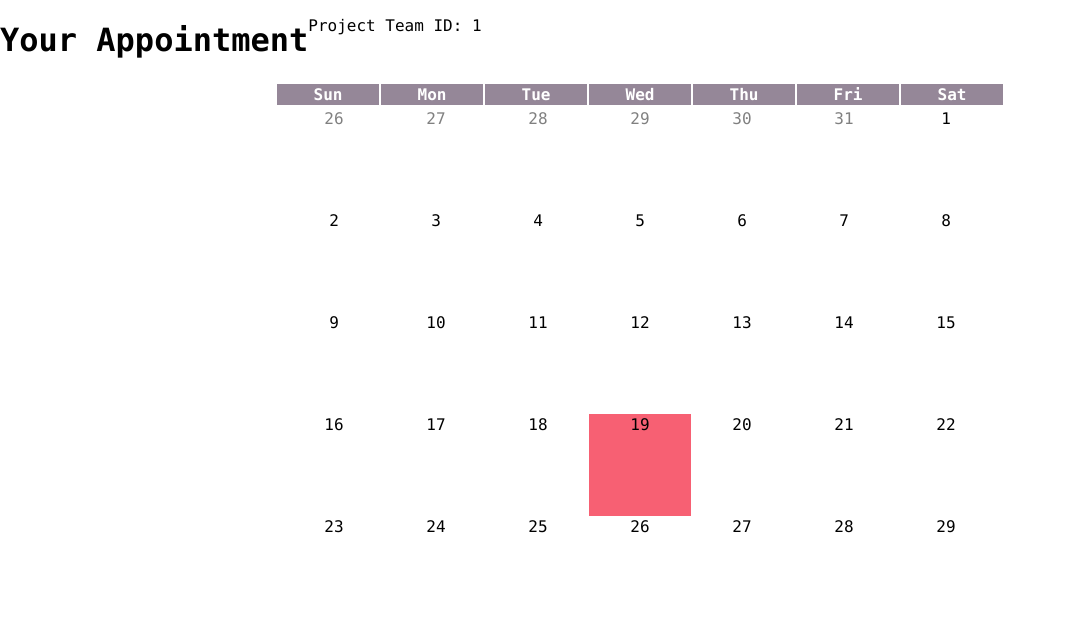
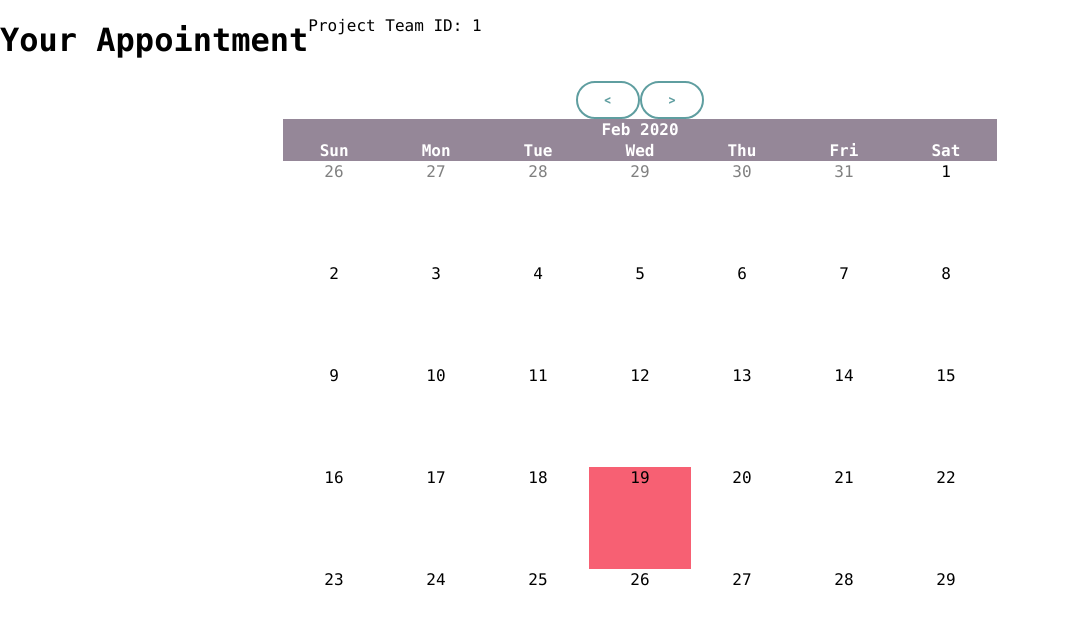
Before and after one commit to nataliamoran/u-team-up, a React (Create React App) app in the folder u_team_up_app/: page /team/appointment in a window 1280 px wide. Shown: the top 624 px of the page, without its empty margins (0-1066 px from the left). Built offline with nearby package versions, Linux system fonts and the light colour scheme.

Commit message:
Implement swtiching months in calendar

```diff
--- a/u_team_up_app/src/react-components/Calendar/index.js
+++ b/u_team_up_app/src/react-components/Calendar/index.js
@@ -1,8 +1,12 @@
 import React from 'react';
+import Button from '@material-ui/core/Button';
 
 import './styles.css';
 
 const debug = console.log;
+
+const monthNames = ['Jan', 'Feb', 'Mar', 'Apr', 'May', 'Jun',
+                    'Jul', 'Aug', 'Sep', 'Oct', 'Nov', 'Dec'];
 
 class Calendar extends React.Component {
     constructor(props) {
@@ -19,6 +23,16 @@ class Calendar extends React.Component {
             today: new Date(now.getFullYear(), now.getMonth(), now.getDate(), 2),
             displayDate,
         };
+
+        this.changeMonth = this.changeMonth.bind(this);
+    }
+
+    changeMonth(diff) {
+        const { displayDate } = this.state;
+
+        displayDate.setMonth(displayDate.getMonth() + diff);
+
+        this.setState({ displayDate });
     }
 
     render() {
@@ -55,12 +69,28 @@ class Calendar extends React.Component {
 
         return (
             <div className='calendar'>
+                <div className='calendar__button_container'>
+                    <Button className='calendar__button_left'
+                            variant='outlined'
+                            color='primary'
+                            onClick={ () => this.changeMonth(-1) }> {'<'} </Button>
+                    <Button className='calendar__button_right'
+                            variant='outlined'
+                            color='primary'
+                            onClick={ () => this.changeMonth(+1) }> {'>'} </Button>
+                </div>
+                <div className='calendar__container'>
                     <table>
                         <tbody>
-                        <th className='calendar__header'>
-                            <td>Sun</td><td>Mon</td><td>Tue</td><td>Wed</td>
-                            <td>Thu</td><td>Fri</td><td>Sat</td>
-                        </th>
+                            <tr className='calendar__title'>
+                                <th colspan='7' className='calendar__title'>
+                                    { monthNames[this.state.displayDate.getMonth()] }&nbsp;
+                                    { this.state.displayDate.getFullYear() }</th>
+                            </tr>
+                            <tr className='calendar__header'>
+                                <th>Sun</th><th>Mon</th><th>Tue</th><th>Wed</th>
+                                <th>Thu</th><th>Fri</th><th>Sat</th>
+                            </tr>
                             {
                                 Array(numWeeks(this.state.displayDate)).fill(0)
                                 .map((_, week) =>
@@ -92,6 +122,7 @@ class Calendar extends React.Component {
                         </tbody>
                     </table>
                 </div>
+            </div>
         );
     }
 };
--- a/u_team_up_app/src/react-components/Calendar/styles.css
+++ b/u_team_up_app/src/react-components/Calendar/styles.css
@@ -1,6 +1,11 @@
 .calendar
 {
     text-align: center;
+}
+
+.calendar__container
+{
+    display: inline-block;
 }
 
 .calendar table
@@ -18,12 +23,24 @@
     display: block;
 }
 
-.calendar__header td
+.calendar__title
 {
+    display: block;
+    min-width: 98%;
     background-color: #958798;
     color: #fff;
     max-height: 20px;
-    min-width: 100px;
+}
+
+.calendar__header th
+{
+    display: inline-block;
+    background-color: #958798;
+    color: #fff;
+    max-height: 20px;
+    min-width: 14%;
+    padding: auto;
+    margin: auto;
 }
 
 .calendar__week
@@ -48,3 +65,9 @@
 {
     color: gray;
 }
+
+.calendar__button
+{
+    margin: auto;
+    display: inline-block;
+}
```
Lines whose indentation alone changed are shown as unchanged.
